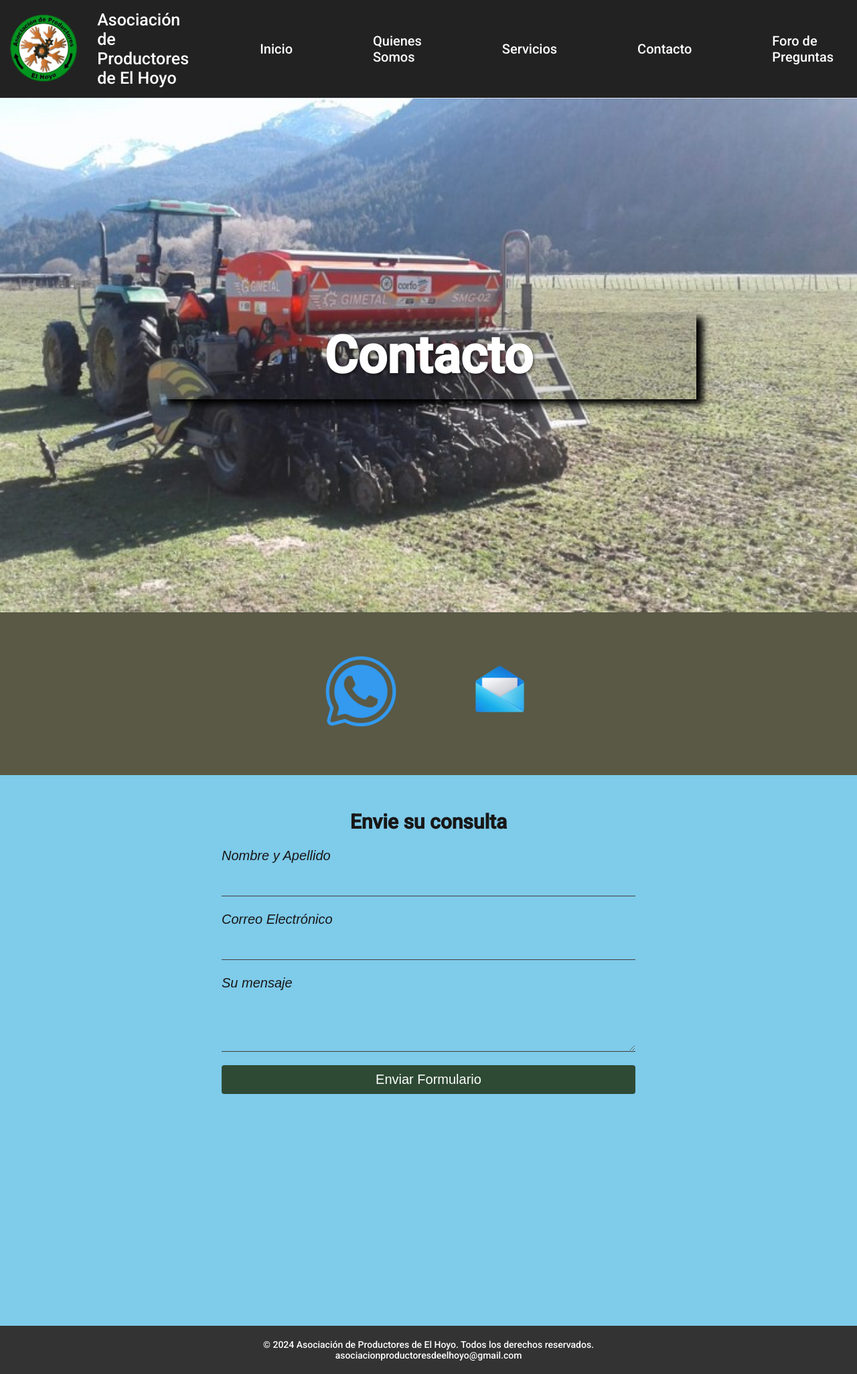
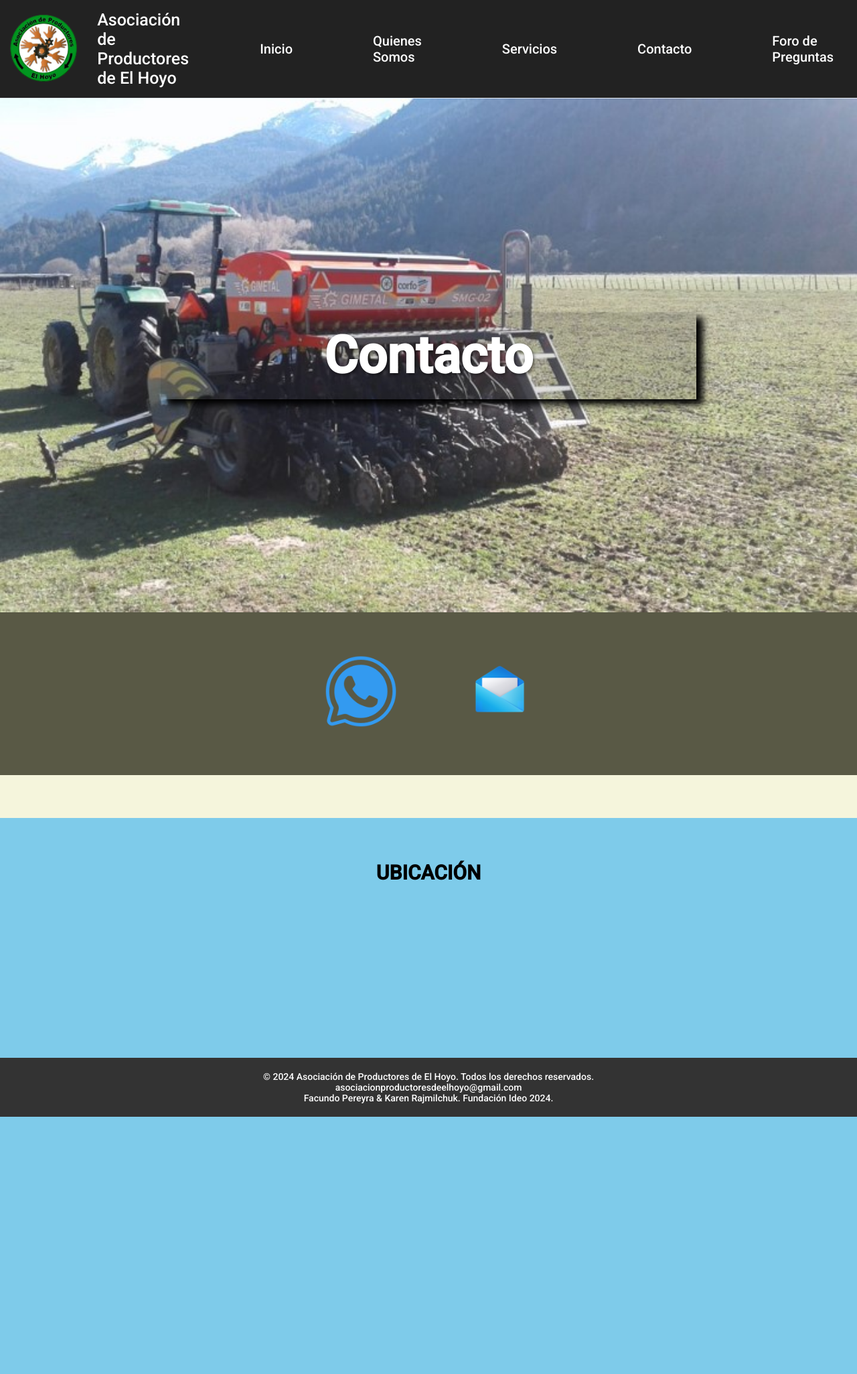
Before and after one commit to karibari70/Asociacion_Productores, a PHP site: page /Contacto.php in a window 1280 px wide. Shown: the whole page at 67% size. After the commit the page ends 1667 px from the top, so only its background shows below. Run offline with PHP 8.4, Linux system fonts and the light colour scheme; grey boxes are pictures that could not be loaded.

Commit message:
agregué ubicación google maps

```diff
--- a/contacto.php
+++ b/contacto.php
@@ -19,7 +19,7 @@
     </div>
     <div class="icon_contacto">
         <a href=" https://wa.me/542944114644 " target=_blank>
-            <img  src="Media/icons8-whatsapp-128.png" alt="whatsapp--v1" /></a>
+            <img src="Media/icons8-whatsapp-128.png" alt="whatsapp--v1" /></a>
         <a href="mailto:asociaciondeproductoresdeelhoyo@gmail.com" target=_blank>
             <img src="Media/icons8-correo-94.png" alt="mail" /> </a>
 
@@ -32,9 +32,9 @@
 
     </div>
 
-    <div class="formulario">
-        <h1>Envie su consulta</h1>
-        <form method="post" action='datos.php'>
+    <div class="ubicación">
+        <h1>UBICACIÓN</h1>
+        <!-- <form method="post" action='datos.php'>
 
             <div class="datos_form">Nombre y Apellido</div>
             <input type="text" name="name"  required /><br>
@@ -47,7 +47,9 @@
 
 
             <button type="submit">Enviar Formulario</button>
-        </form>
+        </form> -->
+
+            <iframe src="https://www.google.com/maps/embed?pb=!1m18!1m12!1m3!1d4980.009206172155!2d-71.49390507531149!3d-42.08323860753793!2m3!1f0!2f0!3f0!3m2!1i1024!2i768!4f13.1!3m3!1m2!1s0x961b9380f9313277%3A0xf6cdda059791bc40!2sAsociaci%C3%B3n%20De%20Productores%20De%20El%20Hoyo!5e0!3m2!1ses!2sar!4v1730417529827!5m2!1ses!2sar" width="400" height="300" style="border:0;" allowfullscreen="" loading="lazy" referrerpolicy="no-referrer-when-downgrade"></iframe>
     </div>
 
     <?php require 'footer.php' ?>
--- a/estilos.css
+++ b/estilos.css
@@ -442,7 +442,7 @@ button:hover {
     transform: translateY(-35px);
 }
 
-.formulario {
+/* .formulario {
     background-color: #7ECBEA;
     padding: 2%;
 
@@ -460,9 +460,9 @@ form {
     margin: 15%;
 
 
-}
+} */
 
-.formulario button {
+/* .formulario button {
     background-color: #2E4A34;
     color: white;
     border: none;
@@ -478,8 +478,8 @@ form {
 
 .formulario h1 {
     color: #181717;
-}
-
+} */
+/*
 input {
     border: 0;
     background-color: #7ECBEA;
@@ -498,18 +498,33 @@ textarea {
     background-color: #7ECBEA;
     border: 0;
     border-bottom: #423e3e solid 1px;
-    font-size: 2rem;
+    font-size: 2rem; */
 
-}
 
-.datos_form {
+
+/* .datos_form {
     padding-bottom: 4%;
 }
 
 .formulario h1 {
     transform: translatex(0px) translatey(26px);
+} */
+.ubicación{
+
+background-color: #7ECBEA;
+    padding: 5%;
+    display: grid;
+    align-content: center;
+    justify-content: center;
+    margin-top: 5%;
 }
-
+.ubicación iframe{
+    width: 70%;
+    height: 70%;
+    margin-top: 15%;
+    position:relative;
+    left:45px;
+}
 @media (width >800px) {
 
     /* ......Inicio.................................................... */
@@ -601,13 +616,8 @@ textarea {
 
     }
 
-    /* ----contacto----- */
-    /* .icon_contacto img{
-    width:48px;
-    margin-right:57px;
-    transform:translatex(537px) translatey(-13px);
-   }
-    */
+    /* ------------------------------------------contacto---------------------------------------------------- */
+
     .icon_contacto img {
         margin-left: 44px;
         margin-right: 44px;
@@ -618,8 +628,12 @@ textarea {
         width: 70%;
         transform: translateY(-35px);
     }
-
-    form {
+.ubicación iframe{
+    width: 100%;
+    height: 100%;
+    left:0px;
+}
+    /* form {
         display: grid;
         align-content: center;
         justify-content: center;
@@ -633,7 +647,7 @@ textarea {
         top: -136px;
 
     }
-
+ */
 
     .texto_contacto h1 {
         font-size: 6vw;
--- a/footer.php
+++ b/footer.php
@@ -16,6 +16,7 @@
             <div class="link-correo">
                 <a href="mailto:asociacionproductoresdeelhoyo@gmail.com">asociacionproductoresdeelhoyo@gmail.com</a>
             </div>
+            <p>Facundo Pereyra & Karen Rajmilchuk. Fundación Ideo 2024.</p>
     </footer>
 
 </body>
--- a/foro_admin.php
+++ b/foro_admin.php
@@ -9,8 +9,6 @@
     <?php require 'navbar.php' ?>
 
 <body>
-<<<<<<< Updated upstream:foro_admin.php
-=======
 <div class="contenedor_login">
     <a href="index_loguin.php" class="login_item" target="_blank">Loguin</a>
 </div>
@@ -37,7 +35,6 @@
                 </div>
             </form>
         </div>
->>>>>>> Stashed changes:Foro-test.php
 
         <!-- Preguntas recientes a la derecha -->
         <div class="questions-container">
--- a/home.css
+++ b/home.css
@@ -0,0 +1,3 @@
+h1 {
+    color: red;
+}
```
Also changed, not shown: Foro.php (+6 -4 lines), home.php (+19 -3 lines).
